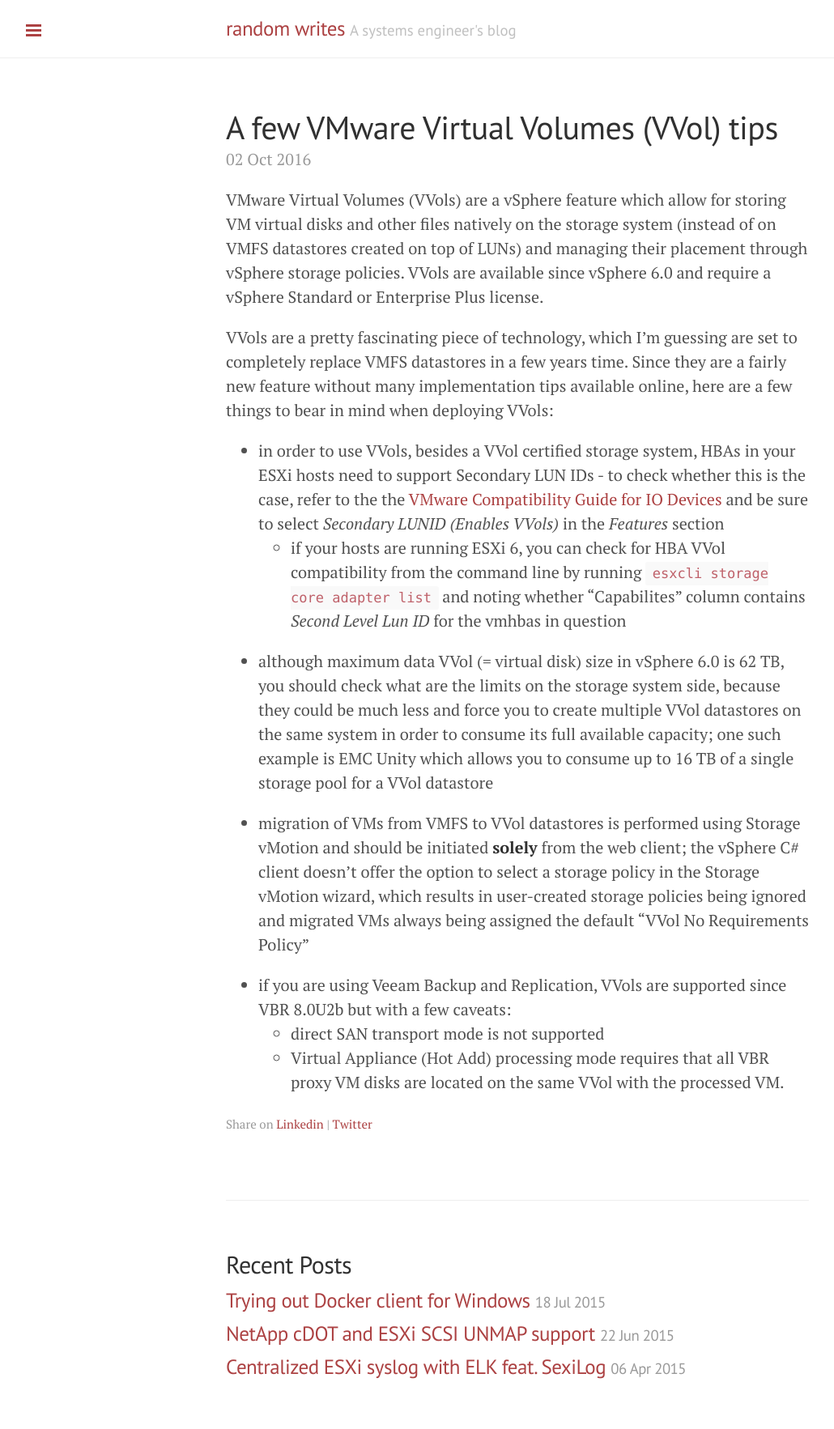
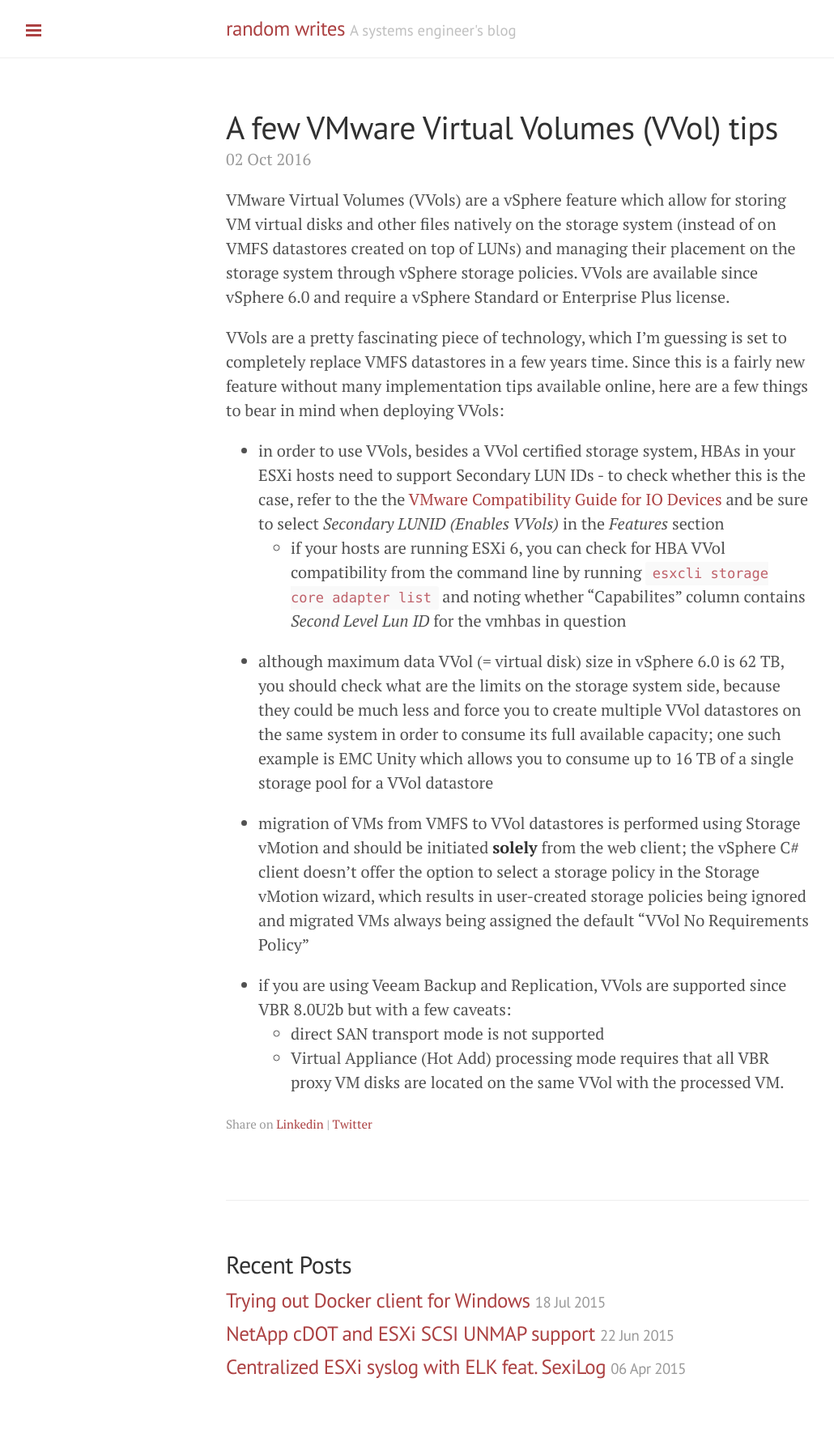
Before and after one commit to nilic/nilic.github.io, a Jekyll site: the page built from _posts/2016-10-02-a-few-vmware-vvols-tips.md, in a window 1280 px wide. Shown: the whole page at 81% size, without its empty margins (1-1031 px from the left). Built offline with Jekyll 4.4.1, drawn with Linux system fonts in a browser that asks for light colours; nearby versions of some CDN libraries.

Commit message:
slight rephrasing

```diff
--- a/_posts/2016-10-02-a-few-vmware-vvols-tips.md
+++ b/_posts/2016-10-02-a-few-vmware-vvols-tips.md
@@ -4,9 +4,9 @@ comments: true
 title: A few VMware Virtual Volumes (VVol) tips
 ---
 
-VMware Virtual Volumes (VVols) are a vSphere feature which allow for storing VM virtual disks and other files natively on the storage system (instead of on VMFS datastores created on top of LUNs) and managing their placement through vSphere storage policies. VVols are available since vSphere 6.0 and require a vSphere Standard or Enterprise Plus license.
+VMware Virtual Volumes (VVols) are a vSphere feature which allow for storing VM virtual disks and other files natively on the storage system (instead of on VMFS datastores created on top of LUNs) and managing their placement on the storage system through vSphere storage policies. VVols are available since vSphere 6.0 and require a vSphere Standard or Enterprise Plus license.
 
-VVols are a pretty fascinating piece of technology, which I'm guessing are set to completely replace VMFS datastores in a few years time. Since they are a fairly new feature without many implementation tips available online, here are a few things to bear in mind when deploying VVols:
+VVols are a pretty fascinating piece of technology, which I'm guessing is set to completely replace VMFS datastores in a few years time. Since this is a fairly new feature without many implementation tips available online, here are a few things to bear in mind when deploying VVols:
 
 * in order to use VVols, besides a VVol certified storage system, HBAs in your ESXi hosts need to support Secondary LUN IDs - to check whether this is the case, refer to the the [VMware Compatibility Guide for IO Devices](http://www.vmware.com/resources/compatibility/search.php?deviceCategory=io) and be sure to select *Secondary LUNID (Enables VVols)* in the *Features* section
   * if your hosts are running ESXi 6, you can check for HBA VVol compatibility from the command line by running `esxcli storage core adapter list` and noting whether "Capabilites" column contains *Second Level Lun ID* for the vmhbas in question
```
